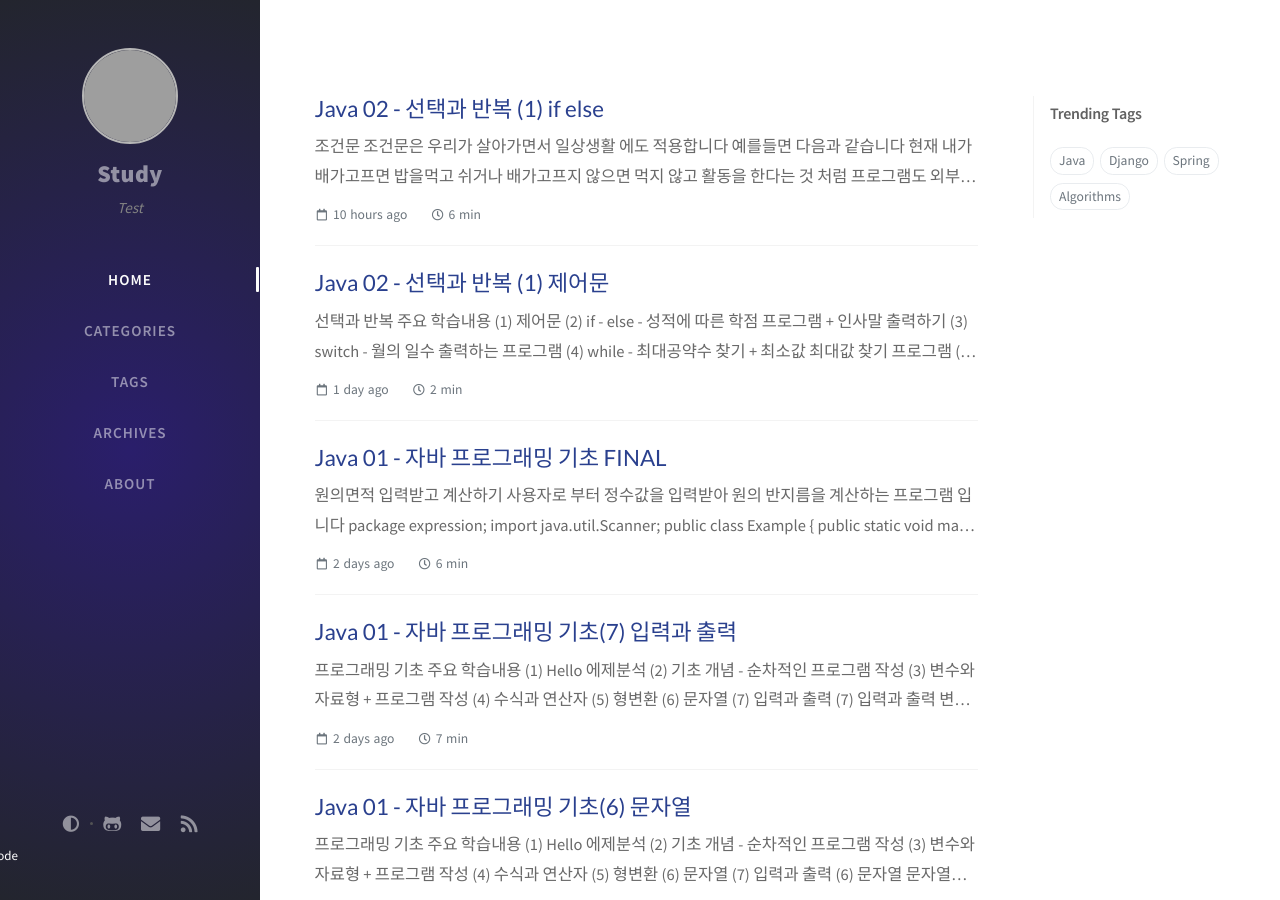
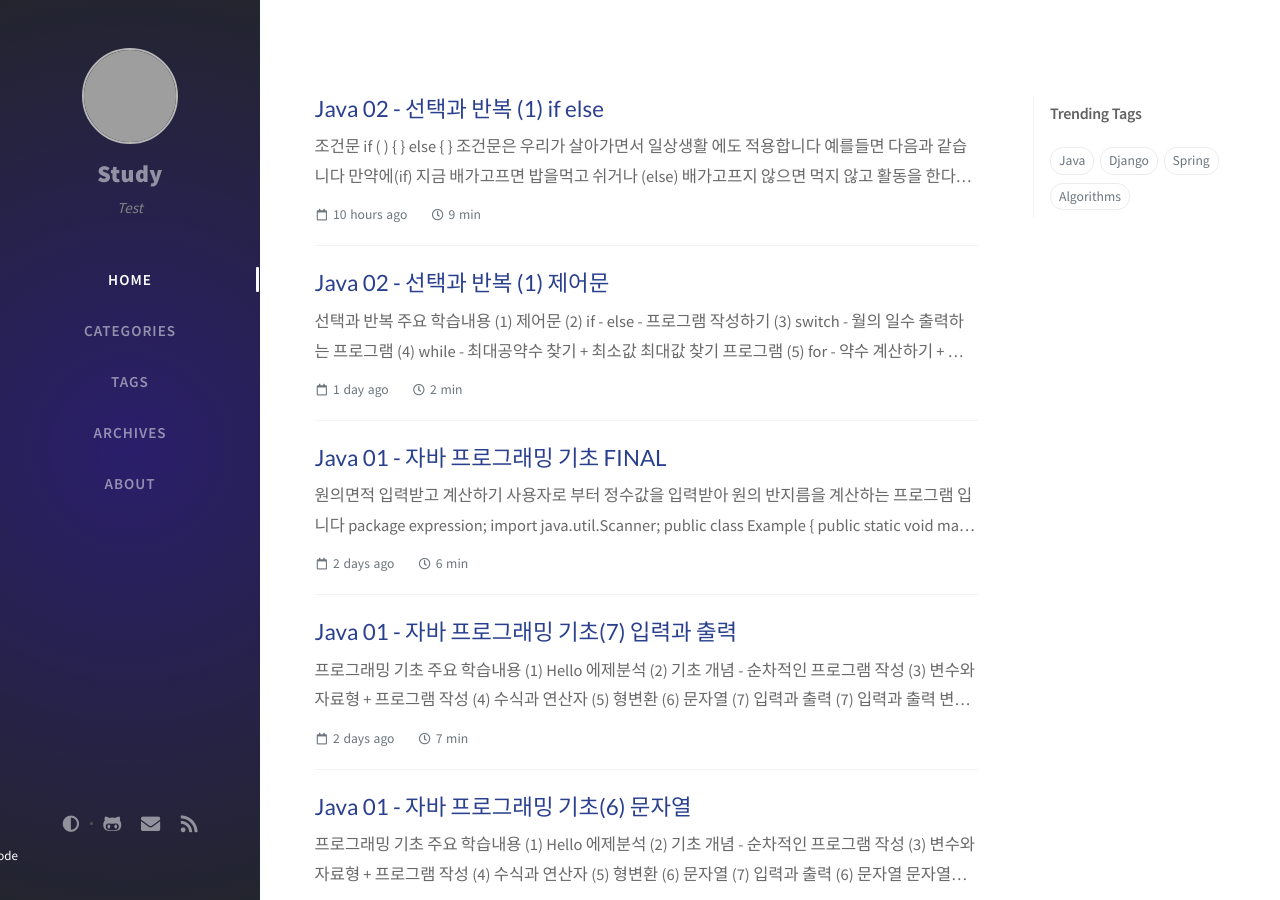
Before and after one commit to ksm0207/ksm0207.github.io, a Jekyll site: the page built from index.html, in a window 1280 px wide and 900 px high. Built offline with Jekyll 4.4.1, drawn with Linux system fonts in a browser that asks for light colours; nearby versions of some CDN libraries; the list of posts is cut into pages by our own code; comment, search, counter and statistics services are not loaded; some of the changed lines change nothing that is shown; grey boxes are pictures that could not be loaded.

Commit message:
Java 포스팅 시작(10-1)
- 조건문 내용 추가 및 수정

````diff
--- a/_posts/2021-03-04-java08.md
+++ b/_posts/2021-03-04-java08.md
@@ -9,7 +9,7 @@
 
 선택과 반복 주요 학습내용
 * (1) 제어문
-* (2) if - else - 성적에 따른 학점 프로그램 + 인사말 출력하기
+* (2) if - else - 프로그램 작성하기
 * (3) switch - 월의 일수 출력하는 프로그램
 * (4) while - 최대공약수 찾기 + 최소값 최대값 찾기 프로그램
 * (5) for - 약수 계산하기 + 난수의 합 계산하기 프로그램
--- a/_posts/2021-03-05-java09.md
+++ b/_posts/2021-03-05-java09.md
@@ -7,14 +7,14 @@
 comments : true
 ---
 
-# 조건문
+# 조건문 if ( ) { } else { }
 
 조건문은 우리가 살아가면서 일상생활 에도 적용합니다 예를들면 다음과 같습니다<br>
-현재 내가 ``배가고프면`` 밥을먹고 쉬거나 ``배가고프지 않으면``  먹지 않고 활동을 한다는 것 처럼<br>
+만약에``(if)`` 지금 배가고프면 밥을먹고 쉬거나 ``(else)`` 배가고프지 않으면 먹지 않고 활동을 한다는 것 처럼<br>
 
 프로그램도 외부에서 들어오는 데이터정보에 따라서 많은 선택을 합니다<br>
 ``if else`` 문은 조건에 따라 2개중에서 하나를 선택해야 하는 경우에 사용합니다<br>
-
+다음 간단한 예제를 보면
 ```
 package part02;
 
@@ -183,3 +183,73 @@
 ```
 가장 큰 수는 20 입니다 두번째  정수가 크네요
 ```
+
+# 성과급 계산하기
+* OO회사사원 인 K씨가 실적 목표를 달성했을경우 실적 목표를 초과한 금액의 10%를 성과급을 받습니다
+* 실적 목표가 1000일때 받을수 있는 성과급은 얼마인지 작성하는 프로그램 입니다.
+
+```
+package part02;
+
+import java.util.Scanner;
+
+public class Bonus {
+    public static void main(String [] args){
+
+        final int target = 1000; // 실적목표
+        int sales = 0 ; // 실적
+        int bonus = 0 ; // 보너스
+        String name = ""; // 이름
+        boolean result = true; // 실적 성공 유무
+
+        Scanner scan = new Scanner(System.in);
+        System.out.println("이름을 입력하세요 : ");
+        name = scan.nextLine();
+        System.out.println(name + "님 안녕하세요 실적을 입력해주세요(단위 만원) : ");
+        sales = scan.nextInt();
+        System.out.println("실적값 = "+ sales); // 값이 들어가는지 테스트
+
+        ※ ▼ if(sales) 값이 1200일때
+
+        if (sales >= 1000){  --> 1200 >= 1000 조건은 true이므로 문장 실행이 됩니다
+            bonus = (sales - target) / 10;
+            System.out.println(result+ " 보너스 " + bonus + "만원이 지급 되었습니다.");
+        }else {
+            result = false;
+            System.out.println(result);
+        }
+    }
+}
+Result =[
+    이름을 입력하세요 :
+    kim
+    kim님 안녕하세요 실적을 입력해주세요(단위 만원) :
+    1500
+    실적값 = 1500
+    true 보너스 50만원이 지급 되었습니다.
+]
+```
+
+# 중첩 if
+
+`` if-else `` 에서 실행되는 문장1 이나 문장2 자리에 추가로 if문이 들어가는 경우도 있습니다<br>
+이것을 바로 ``중첩 if`` 문 이라고 부르는데 아주 간단한 예제로 살펴보겠습니다
+
+```
+package part02;
+public class Test {
+    public static void main(String [] args){
+
+        int value = 100;
+
+        if(value >= 80){ //   (1)
+            if(value >=90){// (2)
+                System.out.println("Up");
+            }else{         // (3)
+                System.out.println("Down");
+             }
+        }
+    }
+}
+```
+약간 혼란스럽지만 ``(3) else`` 문은 가장 가까운 if문장 인 ``(2) ``번과 매치하게 됩니다.
````
